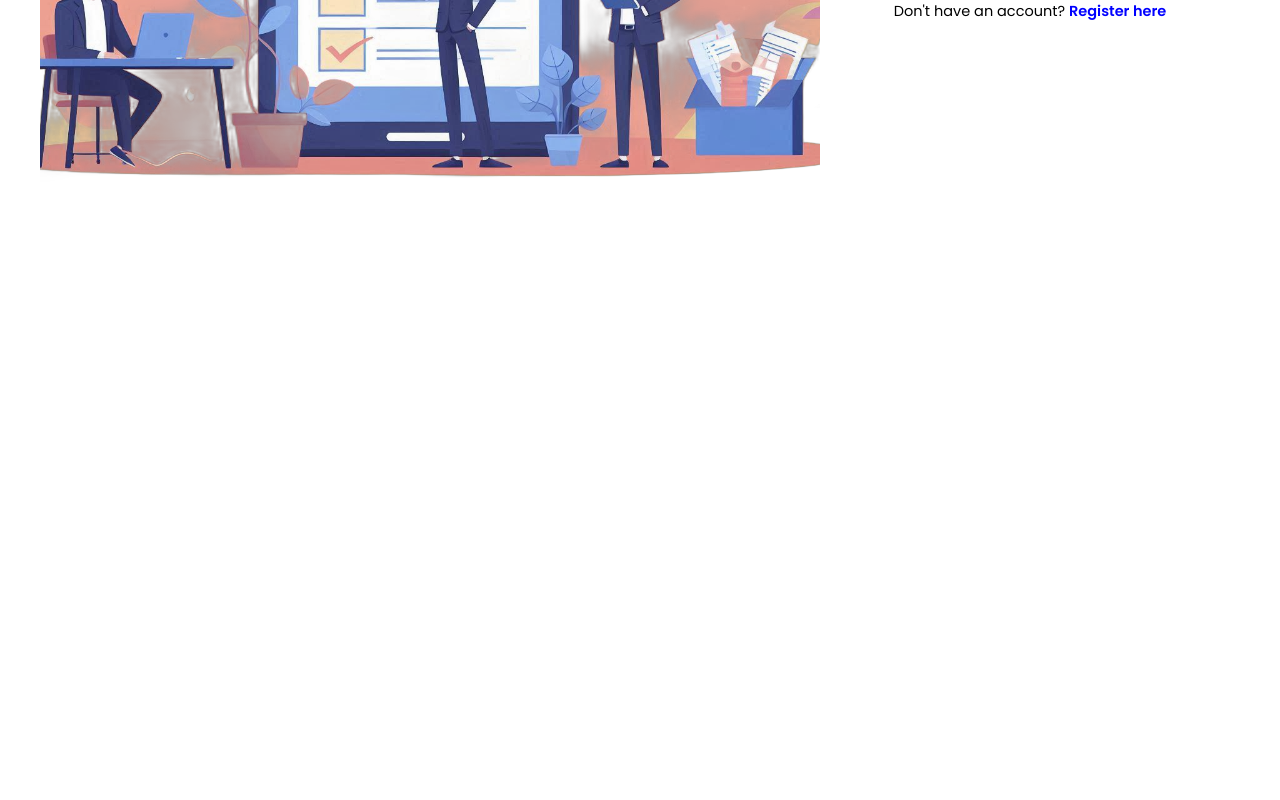
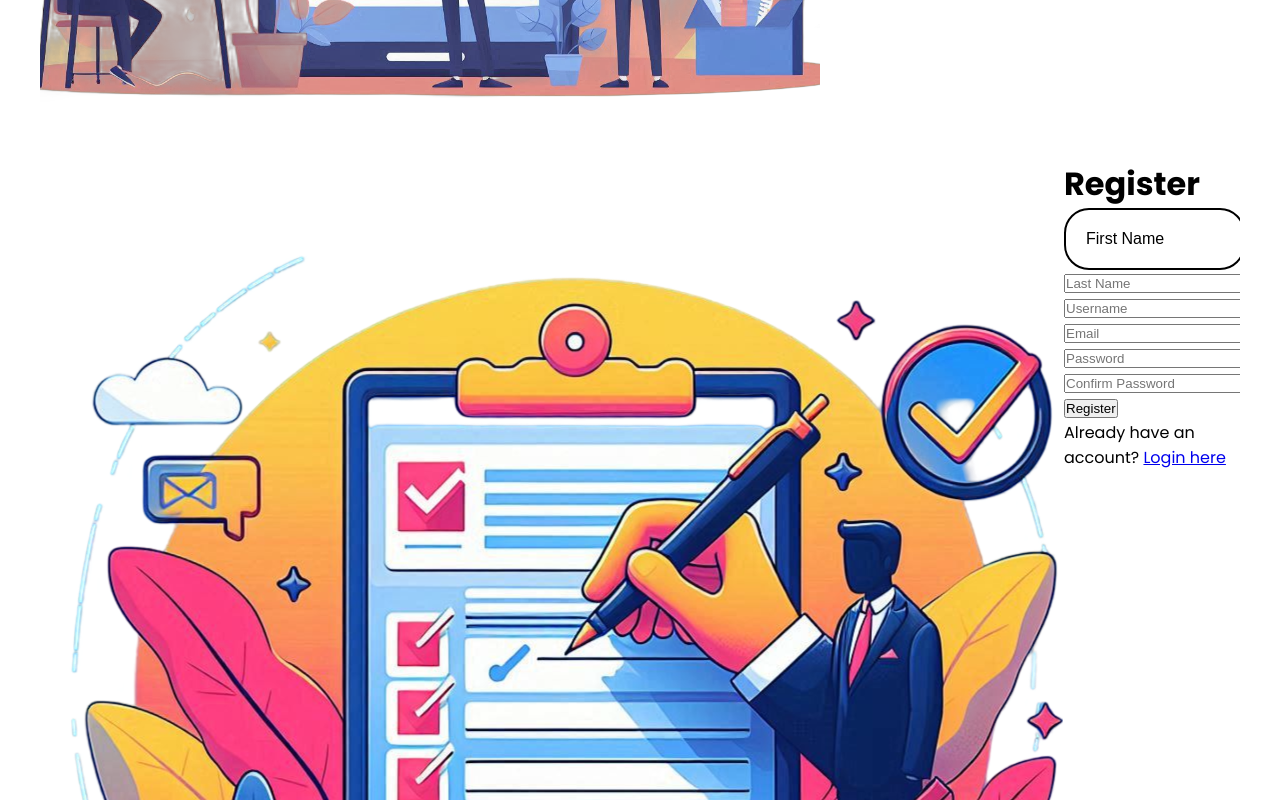
Before and after one commit to DevHub-spring/TaskManagement-Frontend, a React (Create React App) app: page / in a window 1280 px wide. Shown: the part 480-1280 px from the top of the page. Before the commit the page ends 800 px from the top, so only its background shows below. Built offline with nearby package versions, Linux system fonts and the light colour scheme.

Commit message:
Adding Register form features

```diff
--- a/src/App.js
+++ b/src/App.js
@@ -1,12 +1,14 @@
 import React from 'react';
 import './App.css';
 import Loginpage from './Components/Pages/LoginForm/Loginpage';
+import RegisterForm from './Components/Pages/RegisterForm/RegisterForm';
 //import Sidebar from './Components/Layouts/Sidebar';
 
 function App() {
   return (
     <div>
       <Loginpage />
+      <RegisterForm/>
     </div>
   );
 }
--- /dev/null
+++ b/src/Components/Pages/RegisterForm/RegisterForm.css
@@ -0,0 +1,21 @@
+body{
+    font-family: "Poppins", sans-serif;
+    display: flex;
+    justify-content: center;
+    align-items: center;
+    min-height: 100vh;
+    margin: 0;
+}
+.RegisterContainer{
+    display: flex;
+    width: 100%;
+    max-width: 1200px;
+    height: 80vh;
+    background-color: white;
+    border-radius: 10px;
+    overflow: hidden;
+    box-shadow: 0 4 10 rgba(0, 0, 0, 0.2);
+}
+.textbox{
+    width:100%;
+}
--- /dev/null
+++ b/src/Components/Pages/RegisterForm/RegisterForm.js
@@ -0,0 +1,41 @@
+import React from 'react'
+import './RegisterForm.css'
+import registerImage from '../../../images/register.png'
+
+export const RegisterForm = () => {
+  return (
+    <div className='RegisterContainer'>
+    <div className="Register-ImageSection">
+        <img src={registerImage} alt="register-image" />
+    </div>
+    <div className='RegisterSection'>
+        <form action="register" method="post">
+            <h1>Register</h1>
+            <div className="textbox">
+            <input type="text" placeholder="First Name" name="firstname" required/>
+            </div>
+            <div className="register-textbox">
+            <input type="text" placeholder="Last Name" name="lastname" required/>
+            </div>
+            <div className="register-textbox">
+            <input type="text" placeholder="Username" name="username" required/>
+            </div>
+            <div className="register-textbox">
+            <input type="email" placeholder="Email" name="email" required/>
+            </div>
+            <div className="register-textbox">
+            <input type="password" placeholder="Password" name="password" required/>
+            </div>
+            <div className="register-textbox">
+            <input type="password" placeholder="Confirm Password" name="confirmpassword" required/>
+            </div>
+            <button type="submit" className="Registerbtn">Register</button>
+            <div className="login-link">
+            <p>Already have an account? <a href="#">Login here</a></p>
+            </div>
+        </form>
+    </div>
+    </div>
+  )
+}
+export default RegisterForm;
```
Also changed, not shown: src/images/register.png (added).
